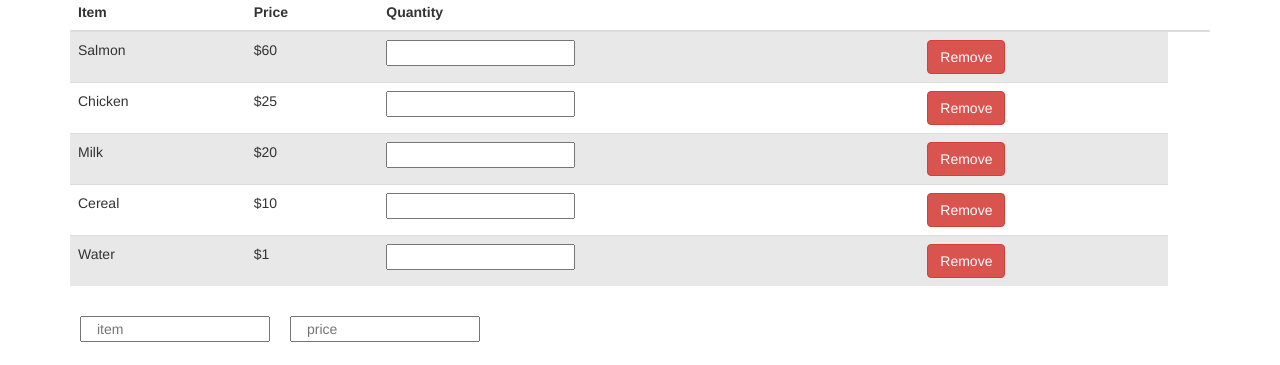
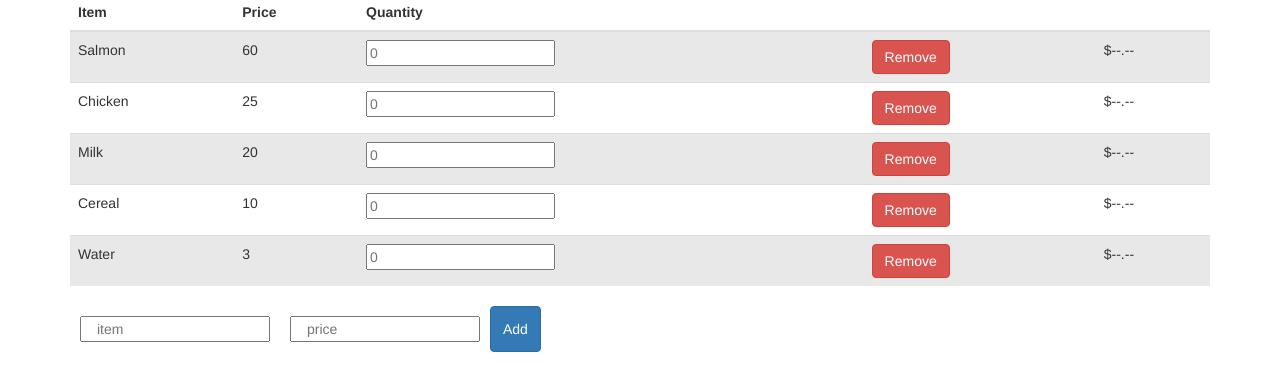
Before and after one commit to xxleben85/simple_shopping_cart, a plain HTML site: page index.html in a window 1280 px wide. Shown: the part 76-441 px from the top of the page. Drawn offline with nearby package versions, Linux system fonts and the light colour scheme.

Commit message:
creating variables for jquery

```diff
--- a/index.html
+++ b/index.html
@@ -15,12 +15,12 @@
 
     <link href="css/custom.css" rel="stylesheet">
   </head>
-  <body class="container">
+  <body class="container p-0">
     <header class="mt-20 mb-10">
-      <h1>Shopping Cart</h1>
+      <h1><b>Shopping Cart</b></h1>
     </header>
-    <div class="row">
-      <table class="table table-resoponsive">
+    <div class="row px-4">
+      <table class="table">
         <thead>
           <tr>
             <th>Item</th>
@@ -32,38 +32,44 @@
         <tbody class="m-auto">
           <tr>
             <td class="item">Salmon</td>
-            <td class="price">$60</td>
-            <td class="input"><input type="number" /></td>
+            <td class="price">60</td>
+            <td class="input quantity"><input type="number" placeholder="0" /></td>
             <td><button class="btn btn-danger remove">Remove</button></td>
+            <td class="cost">$--.--</td>
           </tr>
           <tr>
             <td class="item">Chicken</td>
-            <td class="price">$25</td>
-            <td class="input"><input type="number" /></td>
+            <td class="price">25</td>
+            <td class="input quantity"><input type="number" placeholder="0" /></td>
             <td><button class="btn btn-danger remove">Remove</button></td>
+            <td class="cost">$--.--</td>
           </tr>
           <tr>
             <td class="item">Milk</td>
-            <td class="price">$20</td>
-            <td class="input"><input type="number" /></td>
+            <td class="price">20</td>
+            <td class="input quantity"><input type="number" placeholder="0" /></td>
             <td><button class="btn btn-danger remove">Remove</button></td>
+            <td class="cost">$--.--</td>
           </tr>
           <tr>
             <td class="item">Cereal</td>
-            <td class="price">$10</td>
-            <td class="input"><input type="number" /></td>
+            <td class="price">10</td>
+            <td class="input quantity"><input type="number" placeholder="0" /></td>
             <td><button class="btn btn-danger remove">Remove</button></td>
+            <td class="cost">$--.--</td>
           </tr>
           <tr>
             <td class="item">Water</td>
-            <td class="price">$1</td>
-            <td class="input"><input type="number" /></td>
+            <td class="price">3</td>
+            <td class="input quantity"><input type="number" placeholder="0" /></td>
             <td><button class="btn btn-danger remove">Remove</button></td>
+            <td class="cost">$--.--</td>
           </tr>
         </tbody>
       </table>
-      <input class="col-2 input m-3 item" placeholder="item" type="text">
-      <input class="col-2 input m-3 price" placeholder="price" type="number">
+      <input class="col-2 input m-3" placeholder="item" type="text">
+      <input class="col-2 input m-3" placeholder="price" type="number">
+      <button class="addBtn btn btn-primary m-0">Add</button>
     </div>
     <div>
       <h1 class="total">Total:  $--.--</h1>
--- a/js/application.js
+++ b/js/application.js
@@ -2,8 +2,12 @@ $(document).ready(function () {
   $('tr:odd').css("background-color", "#e8e8e8");
 
   $('tbody tr').each(function (ind, el) {
-    var item = $(el).children.first.text();
-    alert(item)
+    var item = $(el).children('.item').text();
+
+    var price = parseFloat($(el).children('.price').text());
+    var quantity = parseFloat($(el).children('.quantity').text());
+		var cost = price * quantity;
+    console.log(cost)
   })
 
 
```
